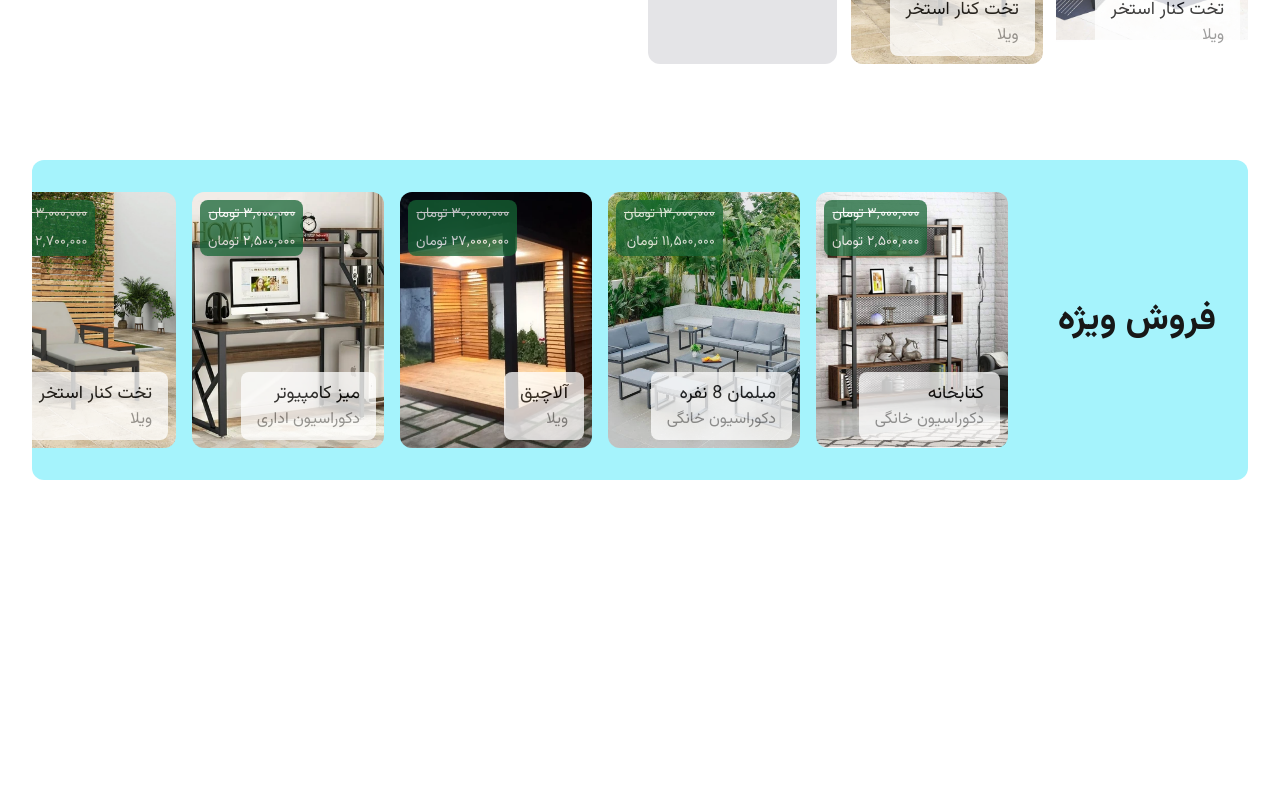
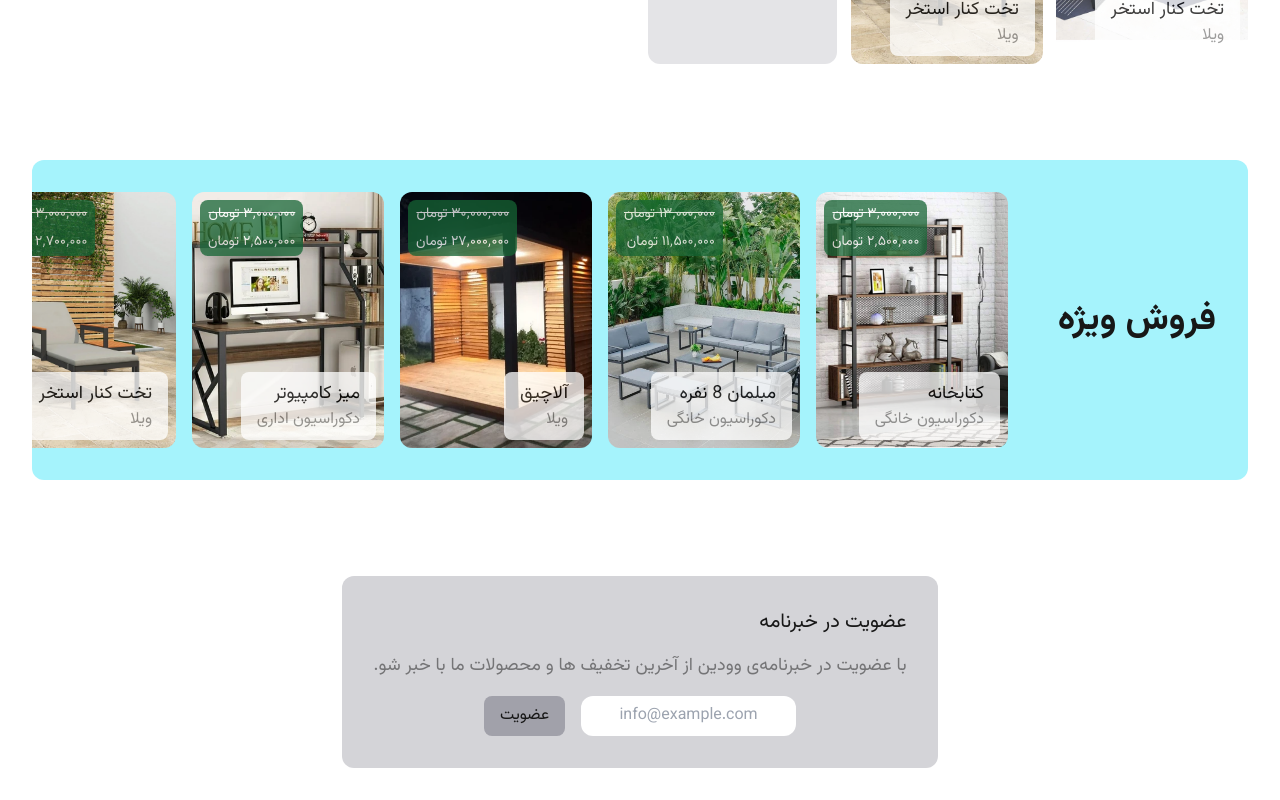
Before and after one commit to reza-kelidari/woodin, a Next.js app: page / in a window 1280 px wide. Shown: the part 1756-2556 px from the top of the page. Before the commit the page ends 2268 px from the top, so only its background shows below. Built offline with nearby package versions, Linux system fonts and the light colour scheme.

Commit message:
Making Newsletter section

```diff
--- /dev/null
+++ b/app/_Components/Newsletter/Submit.tsx
@@ -0,0 +1,34 @@
+"use client"
+
+import { formAction } from "@/app/action";
+import React, { ReactNode, useState } from "react";
+
+/**
+ * Renders a submit button for Newsletter component's
+ * form.
+ *
+ * This button reacts to form submitting, by going disable
+ * while waiting for server's response.
+ *
+ * @returns {JSX.Element}
+ */
+export default function Submit({ children }: { children: ReactNode }): JSX.Element {
+  const [status, setStatus] = useState<boolean>(false);
+
+  return (
+    <button
+      type="submit"
+      disabled={status}
+      onClick={async (e) => {
+        e.preventDefault();
+
+        setStatus(true);
+        await formAction();
+        setStatus(false);
+      }}
+      className="bg-zinc-400 dark:bg-zinc-700 px-4 py-2 rounded-lg disabled:opacity-50 disabled:cursor-not-allowed"
+    >
+      {children}
+    </button>
+  );
+}
--- /dev/null
+++ b/app/_Components/Newsletter/index.tsx
@@ -0,0 +1,29 @@
+import React from "react";
+import Submit from "./Submit";
+
+/**
+ * Renders a newsletter form for Home page
+ *
+ * @returns {JSX.Element}
+ */
+export default function Newsletter(): JSX.Element {
+  return (
+    <section className="flex flex-col gap-4 p-8 rounded-xl bg-zinc-300 dark:bg-zinc-800 max-w-2xl">
+      <h3 className="text-xl">عضویت در خبرنامه</h3>
+      <p className="text-lg opacity-50">
+        با عضویت در خبرنامه‌ی وودین از آخرین تخفیف ها و محصولات ما با خبر شو.
+      </p>
+
+      <form className="flex items-center gap-4 mx-auto">
+        <input
+          type="email"
+          name="email"
+          className="outline-none text-black px-4 py-2 rounded-xl text-center"
+          placeholder="info@example.com"
+          dir="ltr"
+        />
+        <Submit>عضویت</Submit>
+      </form>
+    </section>
+  );
+}
--- /dev/null
+++ b/app/action.ts
@@ -0,0 +1,14 @@
+/**
+ * Simulates form event
+ *
+ * @returns {Promise<void>}
+ */
+export const formAction = async (): Promise<void> => {
+  await new Promise<void>((done) =>
+    setTimeout(() => {
+      done();
+    }, 2000)
+  );
+
+  return;
+};
--- a/app/page.tsx
+++ b/app/page.tsx
@@ -1,6 +1,7 @@
 import Header from "./_Components/Header";
 import Upcoming from "./_Components/Upcoming";
 import Offers from "./_Components/Offers";
+import Newsletter from "./_Components/Newsletter";
 
 export default function Home() {
   return (
@@ -19,6 +20,8 @@ export default function Home() {
       <Upcoming />
 
       <Offers />
+
+      <Newsletter />
     </main>
   );
 }
```
